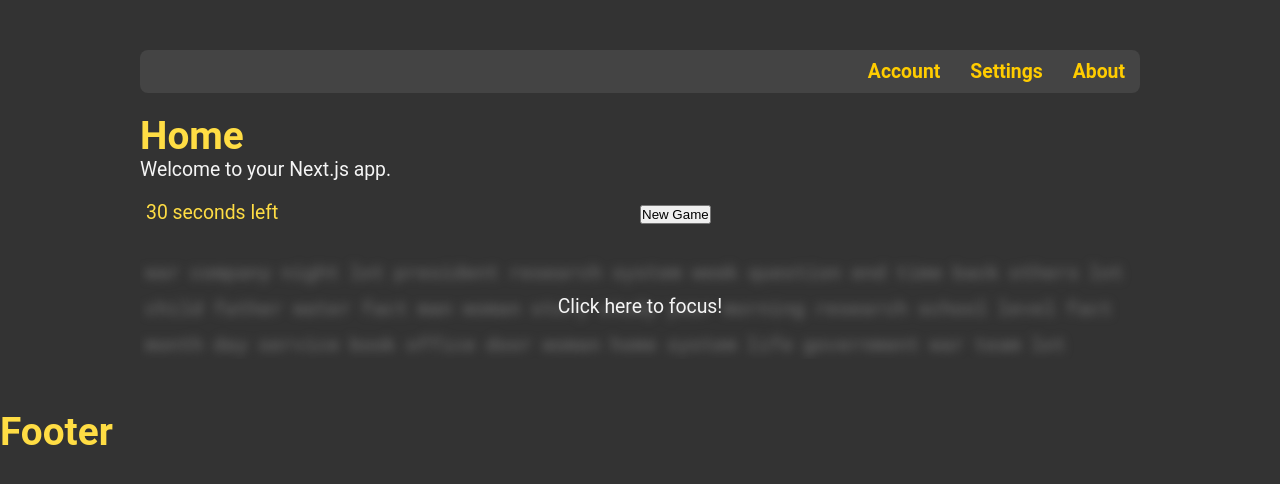
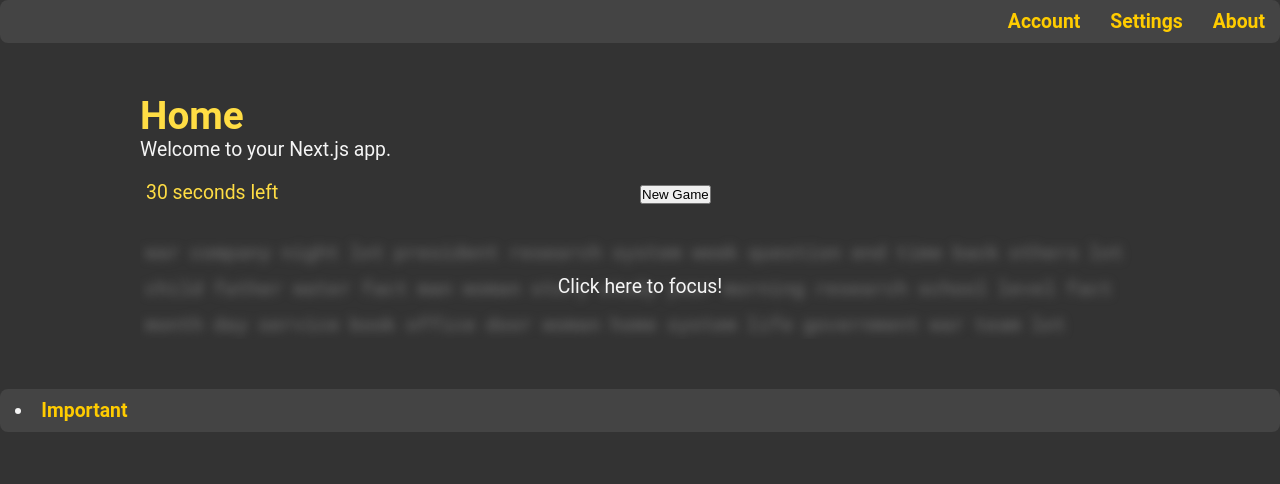
Before and after one commit to TypingLizard/Frontend, a Next.js app: page / in a window 1280 px wide. Shown: the top 484 px of the page. Built offline with nearby package versions, Linux system fonts and the light colour scheme.

Commit message:
starting on Footer

```diff
--- a/src/app/layout.tsx
+++ b/src/app/layout.tsx
@@ -19,7 +19,7 @@ export default function RootLayout({
   return (
     <html lang="en">
       <body>
-      <div>
+      <div style={{minHeight: "100vh"}}>
         {/*<Navbar/>*/}
         {children}
         <Footer/>
--- a/src/app/page.tsx
+++ b/src/app/page.tsx
@@ -1,11 +1,12 @@
 import TypingArea from "@/components/typing-area/TypingArea";
 import Navbar from "@/components/navbar/Navbar";
+import Footer from "@/components/footer/Footer";
 
 export default function Home() {
     return (
         <>
+            <Navbar/>
             <main>
-                <Navbar/>
                 <h1>Home</h1>
                 <p>Welcome to your Next.js app.</p>
                 <div id="header">
@@ -18,6 +19,7 @@ export default function Home() {
                 </div>
                 <TypingArea/>
             </main>
+
         </>
     );
 }
--- a/src/components/footer/Footer.tsx
+++ b/src/components/footer/Footer.tsx
@@ -1,9 +1,9 @@
 import React from 'react';
-
+import style from "./footer.module.css"
 const Footer = () => {
     return (
-        <div>
-            <h1>Footer</h1>
+        <div className={style.footer}>
+            <li><a href="https://www.youtube.com/watch?v=dQw4w9WgXcQ">Important</a></li>
         </div>
     );
 };
--- /dev/null
+++ b/src/components/footer/footer.module.css
@@ -0,0 +1,36 @@
+/**
+* Project: Typing_Lizard_Frontend
+* Author : Alexander Friedl
+* Date : 29.05.2024
+* Time : 11:14
+*/
+
+.footer {
+    background-color: #444;
+    padding: 10px 0;
+    margin-bottom: 20px;
+    border-radius: 8px;
+    margin-top: auto;
+}
+
+.footer ul {
+    list-style: none;
+    margin: 0;
+    padding: 0;
+    display: flex;
+    justify-content: right;
+}
+
+.footer li {
+    margin: 0 15px;
+}
+
+.footer a {
+    color: #ffcc00;
+    text-decoration: none;
+    font-weight: bold;
+}
+
+.footer a:hover {
+    text-decoration: underline;
+}
```
